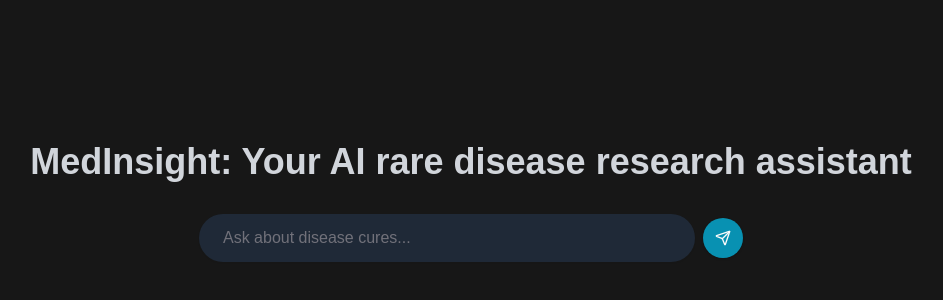
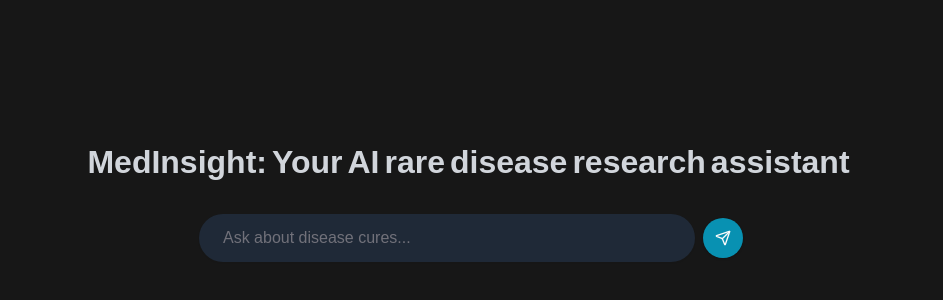
Before and after one commit to Ionfinisher/med-insight, a Next.js app: page / in a window 1280 px wide. Shown: the part 198-498 px from the top of the page, without its empty margins (169-1112 px from the left). Built offline with nearby package versions, Linux system fonts and the light colour scheme.

Commit message:
finish the ui

```diff
--- a/src/app/page.tsx
+++ b/src/app/page.tsx
@@ -8,6 +8,7 @@ import { Card } from "@/components/ui/card";
 import { motion } from "framer-motion";
 import ReactMarkdown from "react-markdown";
 import { Loader2, Send } from "lucide-react";
+import AnimatedText from "@/components/animated-text";
 
 export default function ChatInterface() {
   interface Message {
@@ -51,7 +52,7 @@ export default function ChatInterface() {
       {messages.length === 0 ? (
         <div className="flex flex-col items-center justify-center flex-grow">
           <h1 className="text-4xl font-bold text-gray-300 dark:text-gray-400 mb-8">
-            MedInsight: Your AI rare disease research assistant
+            <AnimatedText text="MedInsight: Your AI rare disease research assistant" />
           </h1>
           <div className="w-full max-w-xl px-4">
             <div className="flex items-center space-x-2">
--- /dev/null
+++ b/src/components/animated-text.tsx
@@ -0,0 +1,71 @@
+"use client";
+
+import React, { useState, useEffect } from "react";
+import { motion, useAnimation, Variants } from "framer-motion";
+
+interface AnimatedTextProps {
+  text: string;
+  className?: string;
+  speed?: number;
+}
+
+const AnimatedText: React.FC<AnimatedTextProps> = ({
+  text,
+  className = "",
+  speed = 50,
+}) => {
+  const words = text.split(" ");
+
+  // Variants for Container of words.
+  const container = {
+    hidden: { opacity: 0 },
+    visible: (i = 1) => ({
+      opacity: 1,
+      transition: { staggerChildren: 0.12, delayChildren: 0.04 * i },
+    }),
+  };
+
+  // Variants for each word.
+
+  const child = {
+    visible: {
+      opacity: 1,
+      x: 0,
+      transition: {
+        type: "spring",
+        damping: 12,
+        stiffness: 100,
+      },
+    },
+    hidden: {
+      opacity: 0,
+      x: 20,
+      transition: {
+        type: "spring",
+        damping: 12,
+        stiffness: 100,
+      },
+    },
+  };
+
+  return (
+    <motion.div
+      style={{ overflow: "hidden", display: "flex", fontSize: "2rem" }}
+      variants={container}
+      initial="hidden"
+      animate="visible"
+    >
+      {words.map((word, index) => (
+        <motion.span
+          variants={child}
+          style={{ marginRight: "5px" }}
+          key={index}
+        >
+          {word}
+        </motion.span>
+      ))}
+    </motion.div>
+  );
+};
+
+export default AnimatedText;
```
